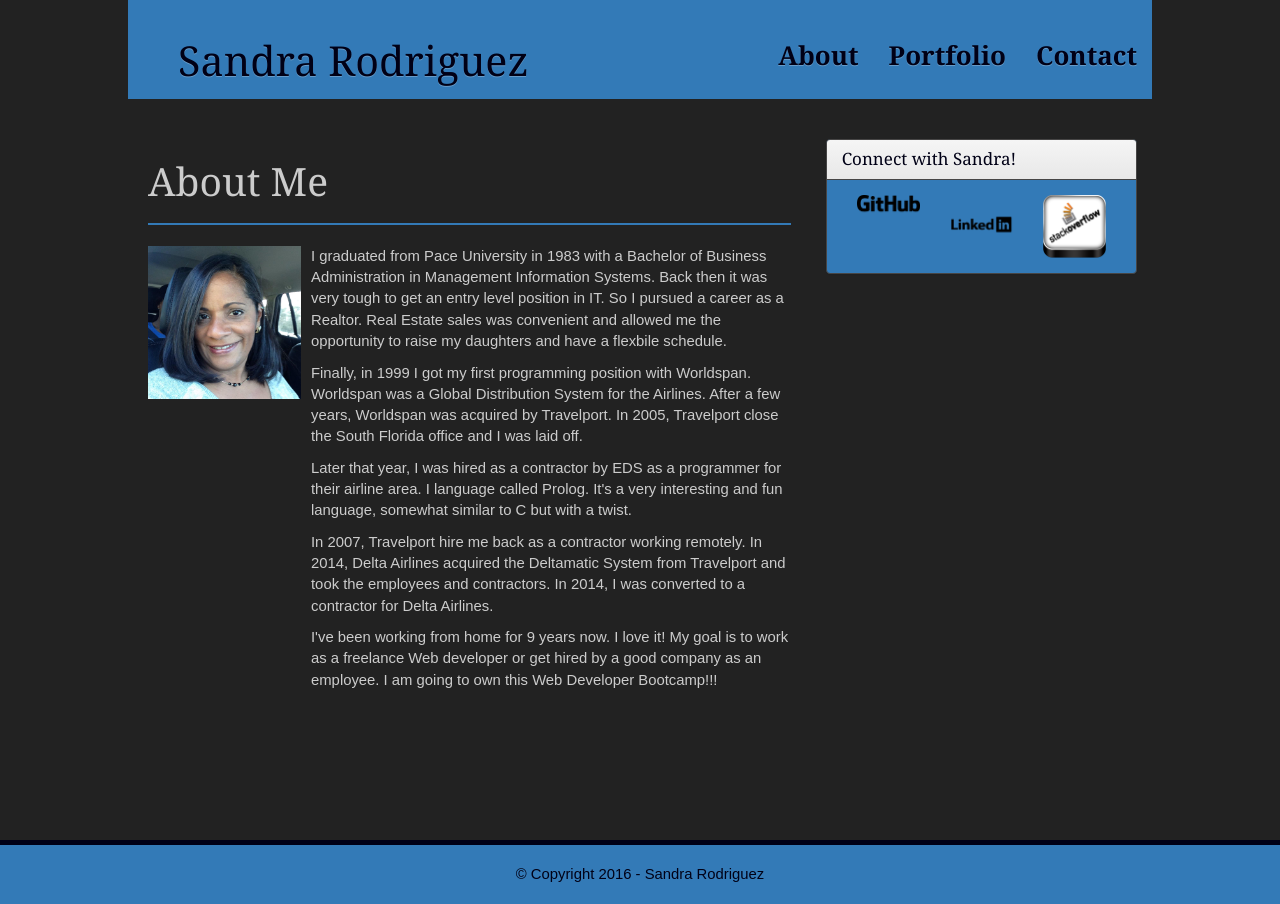
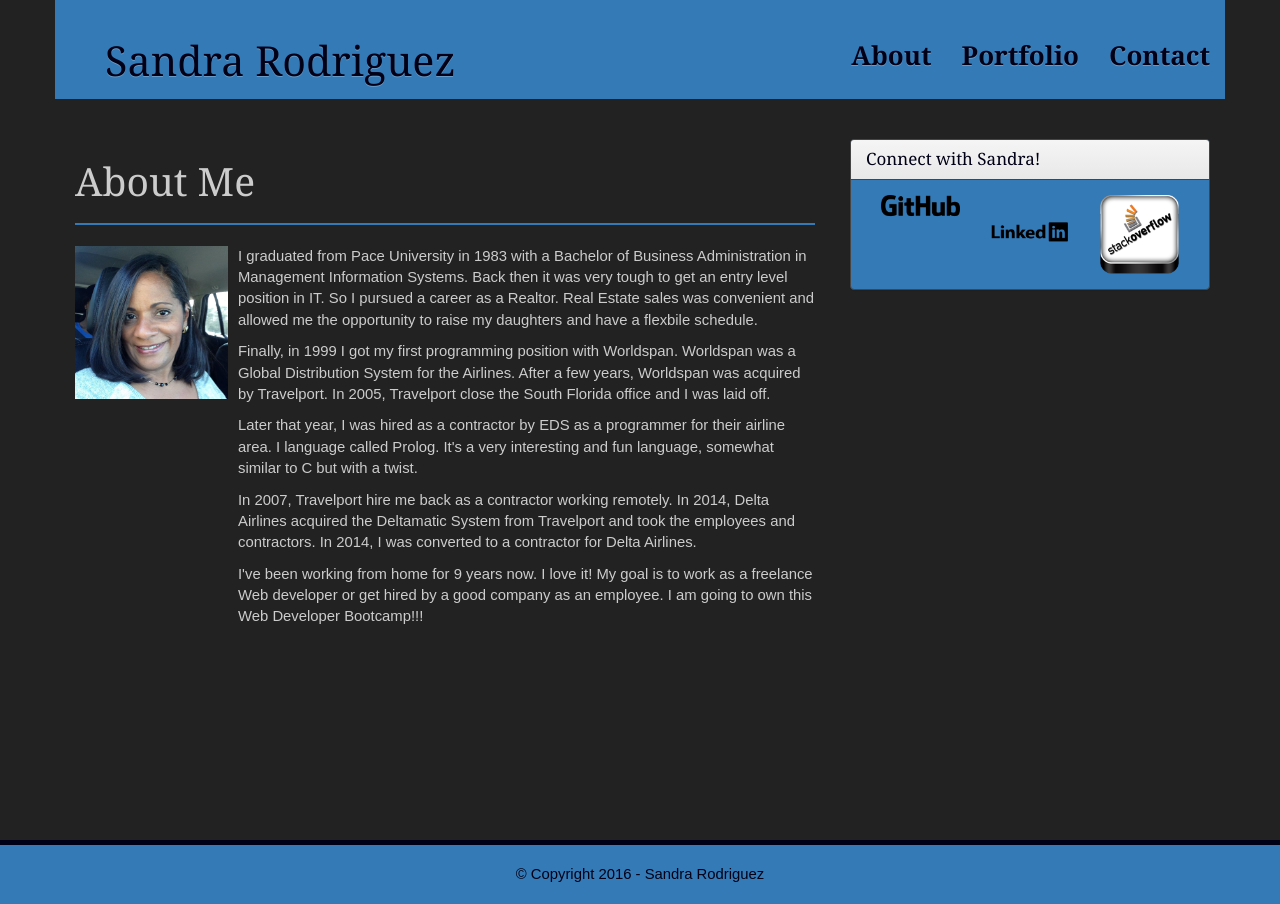
Before and after one commit to srodrig284/Bootstrap-Portfolio, a PHP site: page /index.php in a window 1280 px wide. Run offline with PHP 8.4, Linux system fonts and the light colour scheme; some libraries are stand-ins or nearby versions.

Commit message:
updated CSS

```diff
--- a/assets/css/stylesheet.css
+++ b/assets/css/stylesheet.css
@@ -131,3 +131,19 @@ h1, h2, h3 {
     background: #000016;
     color: #f7f7f7;
 }
+
+@media (min-width: 768px) {
+    .wrapper {
+        width: 750px;
+    }
+}
+@media (min-width: 992px) {
+    .wrapper {
+        width: 970px;
+    }
+}
+@media (min-width: 1200px) {
+    .wrapper {
+        width: 1170px;
+    }
+}
```
